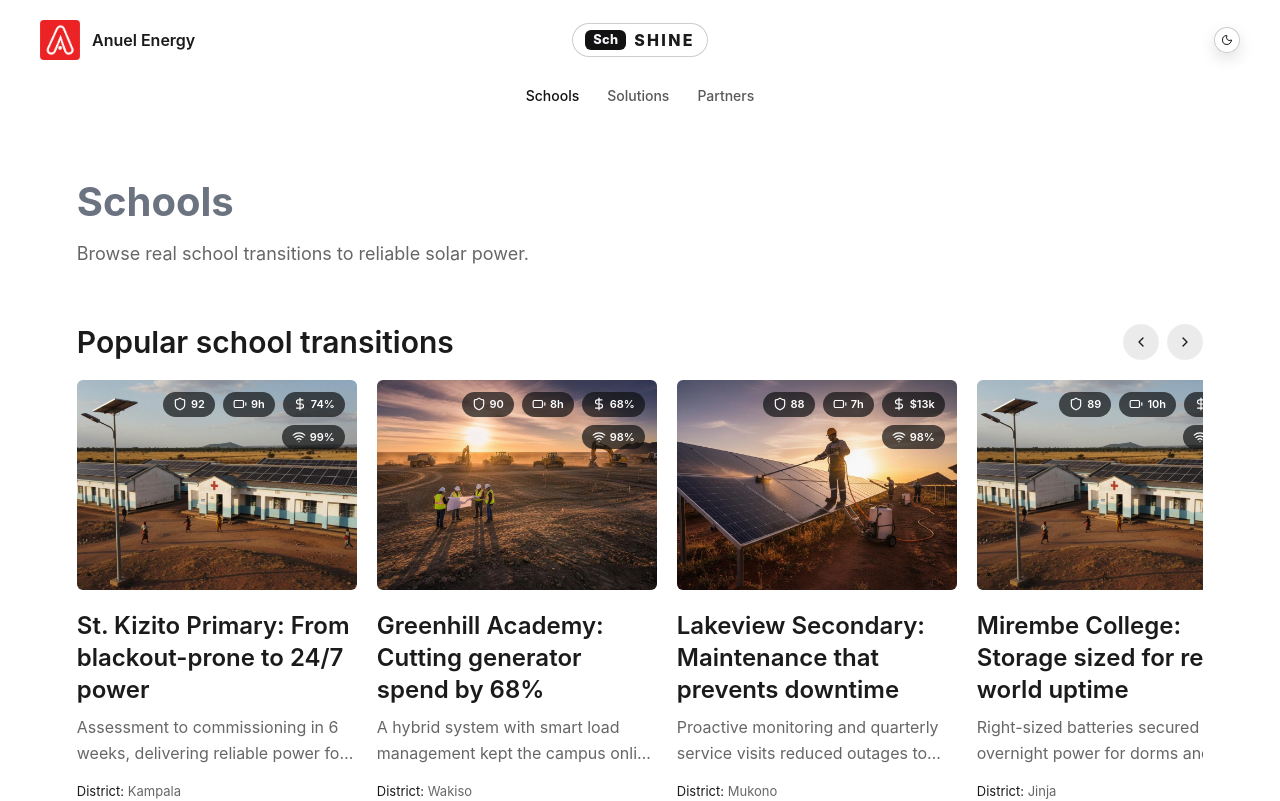
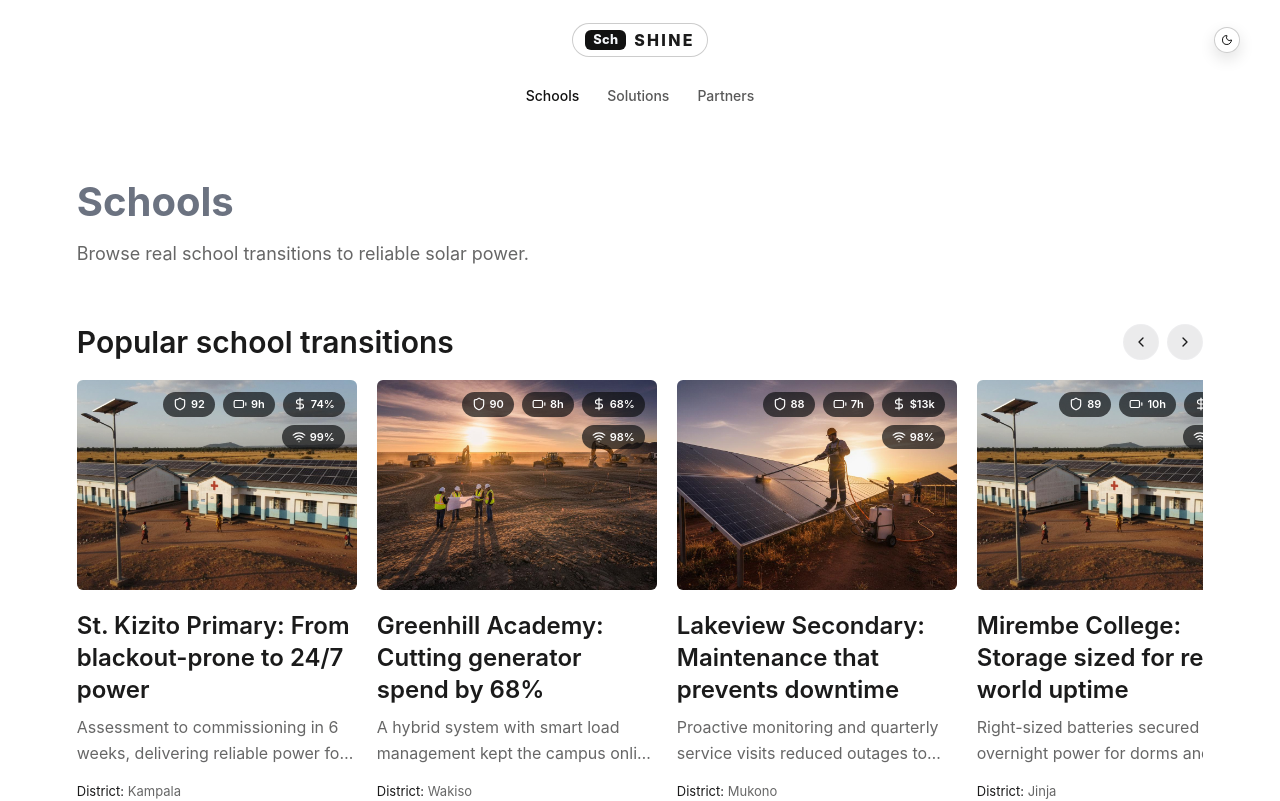
Before and after one commit to Bukenyae/SHINE, a React (Vite) app in the folder app/: page / in a window 1280 px wide. Shown: the top 801 px of the page. Built offline with nearby package versions, Linux system fonts and the light colour scheme.

Commit message:
refactor: simplify header branding

```diff
--- a/app/src/components/Navigation.tsx
+++ b/app/src/components/Navigation.tsx
@@ -114,29 +114,6 @@ export function Navigation({
     >
       <div className="w-full px-6 lg:px-10">
         <div className="grid grid-cols-3 items-center h-16 lg:h-20">
-          {/* Left - Brand Logo + Name */}
-          <a
-            href="/"
-            className="hidden lg:flex items-center"
-            onClick={(e) => {
-              e.preventDefault();
-              if (window.location.pathname !== '/') {
-                window.history.pushState({}, '', '/');
-                window.dispatchEvent(new PopStateEvent('popstate'));
-              }
-              window.scrollTo({ top: 0, behavior: 'smooth' });
-            }}
-          >
-            <img
-              src="/images/Anuel%20logo%203.jpg"
-              alt="Anuel logo"
-              className="h-10 w-10 rounded-md object-cover"
-            />
-            <span className="nav-brand-text ml-3 font-display font-semibold text-base text-primary">
-              Anuel Energy
-            </span>
-          </a>
-
           {/* Center - Logo */}
           <a
             href="#"
```
